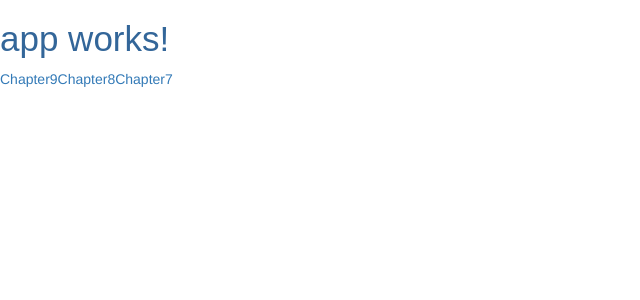
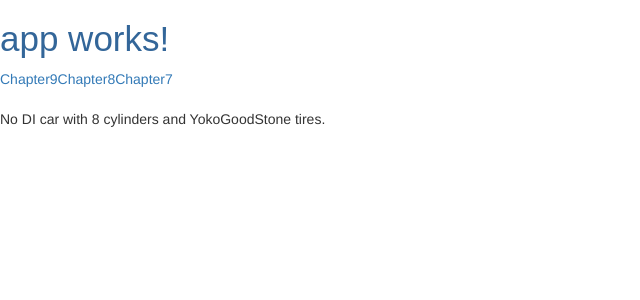
Before and after one commit to wako057/angular-guide, an Angular app: page /chapter9 in a window 1280 px wide. Shown: the top 300 px of the page, without its empty margins (0-640 px from the left). Built offline with nearby package versions, Linux system fonts and the light colour scheme.

Commit message:
Chapter 9 - Utilisation DI

```diff
--- a/src/app/9.DependenciesInjection/chapter9.component.html
+++ b/src/app/9.DependenciesInjection/chapter9.component.html
@@ -1,5 +1,5 @@
 <h1>{{title}}</h1>
 
 <p>
-
+ {{ test }}
 </p>
--- a/src/app/9.DependenciesInjection/chapter9.component.ts
+++ b/src/app/9.DependenciesInjection/chapter9.component.ts
@@ -1,5 +1,7 @@
 import {Component, OnInit} from "@angular/core";
 
+import { Engine } from './engine';
+import { Tires } from './tires';
 import { MockEngine } from './mockengine';
 import { MockTires } from './mocktires';
 import { Car } from './car';
@@ -11,12 +13,18 @@ import { Car } from './car';
 
 
 export class Chapter9Component  implements OnInit {
-
+  public test = ''
   constructor() { }
 
   ngOnInit(): void {
-    let car = new Car(new MockEngine(), new MockTires());
-    car.drive();
+    let car = new Car(new Engine(), new Tires());
+    this.test = car.drive();
+    console.log(this.test);
+
+    car = new Car(new MockEngine(), new MockTires());
+    this.test = car.drive();
+    console.log(this.test);
+
   }
 
 
--- a/src/app/app.module.ts
+++ b/src/app/app.module.ts
@@ -20,12 +20,6 @@ import { HeroFormComponent } from './8.Forms/hero-form.component'
 
 import { Chapter9Component } from './9.DependenciesInjection/chapter9.component';
 
-import { Engine } from './9.DependenciesInjection/engine';
-import { Tires } from './9.DependenciesInjection/tires';
-import { Car } from './9.DependenciesInjection/car';
-import { MockEngine } from './9.DependenciesInjection/mockengine';
-import { MockTires } from './9.DependenciesInjection/mocktires';
-
 @NgModule({
   declarations: [
     AppComponent, ClickMeComponent, KeyUpComponent_V1, LoopbackComponent, KeyUpComponent_V2, KeyUpComponent_V3,
```
